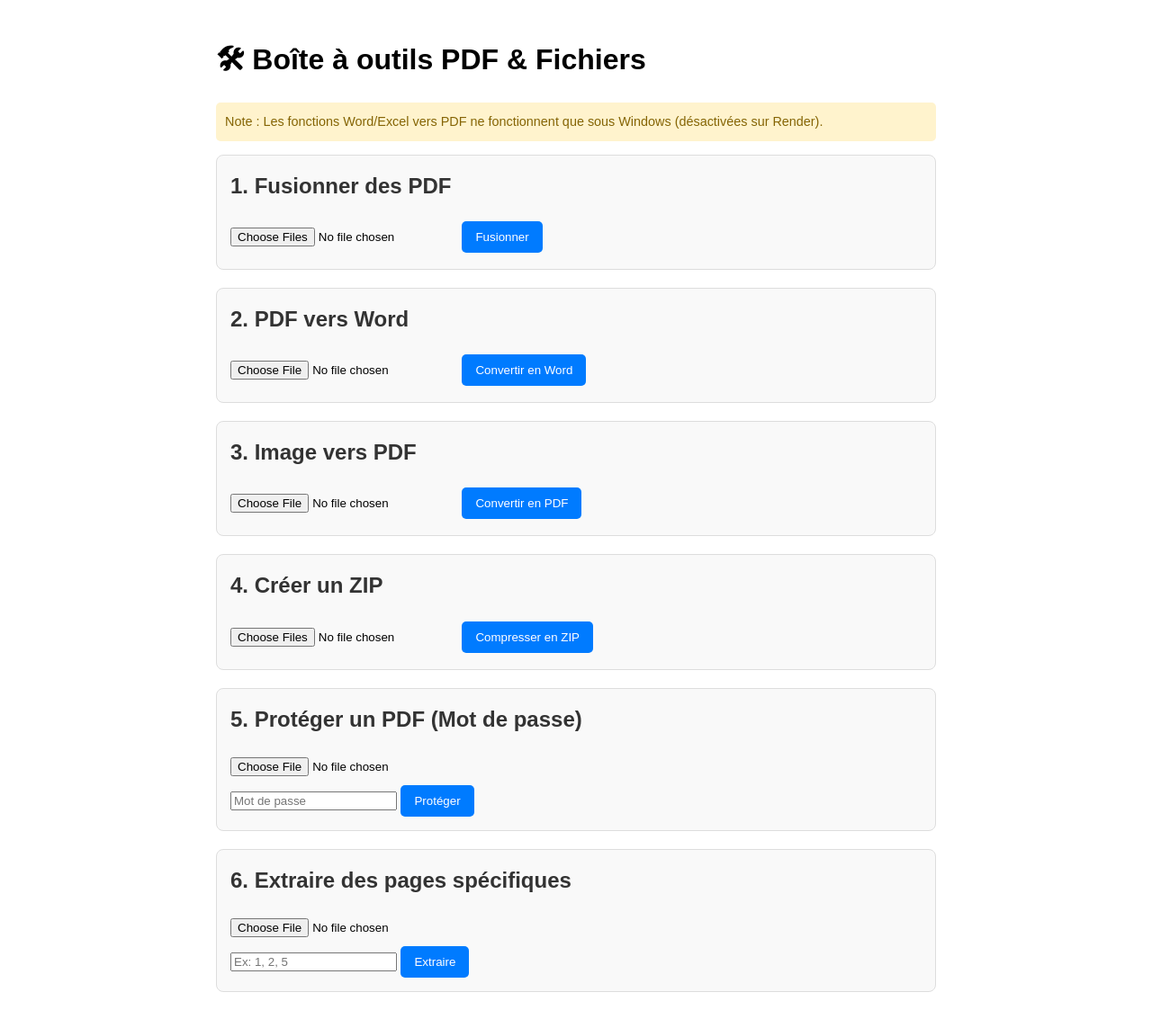
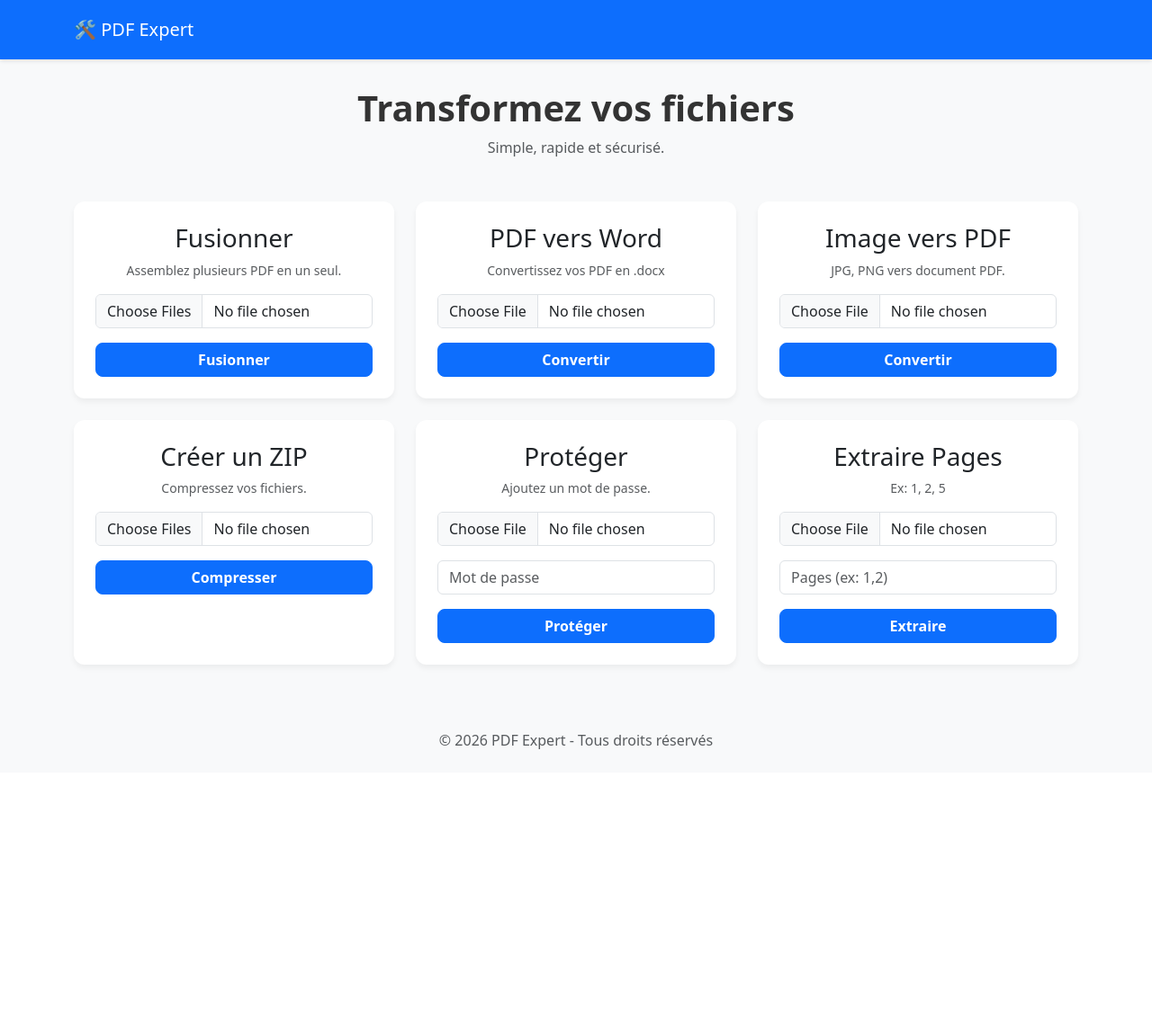
Before and after one commit to mamioussa9-png/site-python, a Flask app: page / in a window 1280 px wide. Shown: the whole page at 90% size. After the commit the page ends 833 px from the top, so only its background shows below. Run offline with Flask 3, Linux system fonts and the light colour scheme.

Commit message:
Change title and improve layout styles in index.html
Updated the title and enhanced styling for better user experience.

```diff
--- a/templates/index.html
+++ b/templates/index.html
@@ -3,71 +3,105 @@
 <head>
     <meta charset="UTF-8">
     <meta name="viewport" content="width=device-width, initial-scale=1.0">
-    <title>Mon Outil PDF</title>
+    <title>PDF Expert - Outils Gratuits</title>
+    <link href="https://cdn.jsdelivr.net/npm/bootstrap@5.3.0/dist/css/bootstrap.min.css" rel="stylesheet">
     <style>
-        body { font-family: sans-serif; max-width: 800px; margin: auto; padding: 20px; line-height: 1.6; }
-        .card { border: 1px solid #ddd; padding: 15px; margin-bottom: 20px; border-radius: 8px; background: #f9f9f9; }
-        h2 { color: #333; margin-top: 0; }
-        input[type="file"] { margin-bottom: 10px; }
-        button { background: #007bff; color: white; border: none; padding: 10px 15px; border-radius: 5px; cursor: pointer; }
-        button:hover { background: #0056b3; }
-        .warning { color: #856404; background-color: #fff3cd; padding: 10px; border-radius: 5px; font-size: 0.9em; }
+        body { background-color: #f8f9fa; }
+        .navbar { background-color: #0d6efd; color: white; margin-bottom: 30px; box-shadow: 0 2px 4px rgba(0,0,0,0.1); }
+        .card { border: none; border-radius: 12px; transition: transform 0.2s; box-shadow: 0 4px 6px rgba(0,0,0,0.05); }
+        .card:hover { transform: translateY(-5px); box-shadow: 0 8px 15px rgba(0,0,0,0.1); }
+        .btn-primary { border-radius: 8px; font-weight: bold; }
+        h1 { font-weight: 800; color: #333; }
     </style>
 </head>
 <body>
 
-    <h1>🛠 Boîte à outils PDF & Fichiers</h1>
-    <p class="warning">Note : Les fonctions Word/Excel vers PDF ne fonctionnent que sous Windows (désactivées sur Render).</p>
+<nav class="navbar p-3">
+    <div class="container">
+        <span class="navbar-brand mb-0 h1 text-white">🛠 PDF Expert</span>
+    </div>
+</nav>
 
-    <div class="card">
-        <h2>1. Fusionner des PDF</h2>
+<div class="container">
+    <div class="text-center mb-5">
+        <h1>Transformez vos fichiers</h1>
+        <p class="text-muted">Simple, rapide et sécurisé.</p>
+    </div>
+
+    <div class="row g-4">
+        <div class="col-md-4">
+            <div class="card h-100 p-4 text-center">
+                <h3>Fusionner</h3>
+                <p class="small text-muted">Assemblez plusieurs PDF en un seul.</p>
                 <form action="/merge" method="post" enctype="multipart/form-data">
-            <input type="file" name="pdfs" multiple accept=".pdf" required>
-            <button type="submit">Fusionner</button>
+                    <input type="file" name="pdfs" class="form-control mb-3" multiple accept=".pdf" required>
+                    <button class="btn btn-primary w-100">Fusionner</button>
                 </form>
             </div>
+        </div>
 
-    <div class="card">
-        <h2>2. PDF vers Word</h2>
+        <div class="col-md-4">
+            <div class="card h-100 p-4 text-center">
+                <h3>PDF vers Word</h3>
+                <p class="small text-muted">Convertissez vos PDF en .docx</p>
                 <form action="/pdf-to-word" method="post" enctype="multipart/form-data">
-            <input type="file" name="file" accept=".pdf" required>
-            <button type="submit">Convertir en Word</button>
+                    <input type="file" name="file" class="form-control mb-3" accept=".pdf" required>
+                    <button class="btn btn-primary w-100">Convertir</button>
                 </form>
             </div>
+        </div>
 
-    <div class="card">
-        <h2>3. Image vers PDF</h2>
+        <div class="col-md-4">
+            <div class="card h-100 p-4 text-center">
+                <h3>Image vers PDF</h3>
+                <p class="small text-muted">JPG, PNG vers document PDF.</p>
                 <form action="/img" method="post" enctype="multipart/form-data">
-            <input type="file" name="file" accept="image/*" required>
-            <button type="submit">Convertir en PDF</button>
+                    <input type="file" name="file" class="form-control mb-3" accept="image/*" required>
+                    <button class="btn btn-primary w-100">Convertir</button>
                 </form>
             </div>
+        </div>
 
-    <div class="card">
-        <h2>4. Créer un ZIP</h2>
+        <div class="col-md-4">
+            <div class="card h-100 p-4 text-center">
+                <h3>Créer un ZIP</h3>
+                <p class="small text-muted">Compressez vos fichiers.</p>
                 <form action="/zip" method="post" enctype="multipart/form-data">
-            <input type="file" name="files" multiple required>
-            <button type="submit">Compresser en ZIP</button>
+                    <input type="file" name="files" class="form-control mb-3" multiple required>
+                    <button class="btn btn-primary w-100">Compresser</button>
                 </form>
             </div>
+        </div>
 
-    <div class="card">
-        <h2>5. Protéger un PDF (Mot de passe)</h2>
+        <div class="col-md-4">
+            <div class="card h-100 p-4 text-center">
+                <h3>Protéger</h3>
+                <p class="small text-muted">Ajoutez un mot de passe.</p>
                 <form action="/protect" method="post" enctype="multipart/form-data">
-            <input type="file" name="file" accept=".pdf" required><br>
-            <input type="password" name="pw" placeholder="Mot de passe" required>
-            <button type="submit">Protéger</button>
+                    <input type="file" name="file" class="form-control mb-3" accept=".pdf" required>
+                    <input type="password" name="pw" class="form-control mb-3" placeholder="Mot de passe" required>
+                    <button class="btn btn-primary w-100">Protéger</button>
                 </form>
             </div>
+        </div>
 
-    <div class="card">
-        <h2>6. Extraire des pages spécifiques</h2>
+        <div class="col-md-4">
+            <div class="card h-100 p-4 text-center">
+                <h3>Extraire Pages</h3>
+                <p class="small text-muted">Ex: 1, 2, 5</p>
                 <form action="/remove-pages" method="post" enctype="multipart/form-data">
-            <input type="file" name="file" accept=".pdf" required><br>
-            <input type="text" name="pages" placeholder="Ex: 1, 2, 5" required>
-            <button type="submit">Extraire</button>
+                    <input type="file" name="file" class="form-control mb-3" accept=".pdf" required>
+                    <input type="text" name="pages" class="form-control mb-3" placeholder="Pages (ex: 1,2)" required>
+                    <button class="btn btn-primary w-100">Extraire</button>
                 </form>
             </div>
+        </div>
+    </div>
+</div>
+
+<footer class="text-center mt-5 p-4 text-muted">
+    &copy; 2026 PDF Expert - Tous droits réservés
+</footer>
 
 </body>
 </html>
```
Lines whose indentation alone changed are shown as unchanged.
